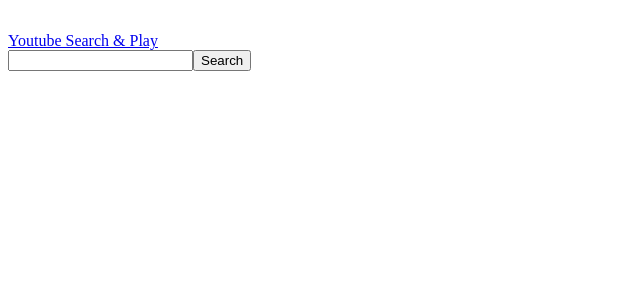
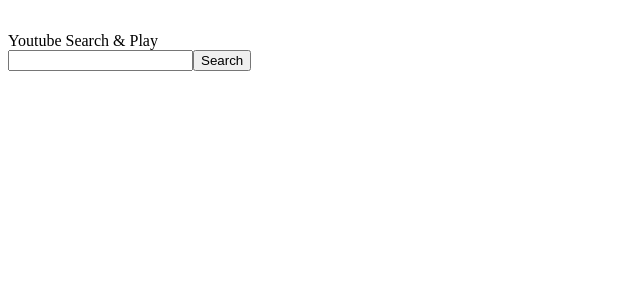
Before and after one commit to 2pow4/minju-youtube-clone, a React app: page / in a window 1280 px wide. Shown: the top 300 px of the page, without its empty margins (0-640 px from the left). Built offline with nearby package versions, Linux system fonts and the light colour scheme.

Commit message:
<fix>:Change event as onClick

```diff
--- a/src/jsx/App.jsx
+++ b/src/jsx/App.jsx
@@ -72,7 +72,7 @@
             <div>
                 <div>
                     <span onClick={this.handleStop} style={{visibility : this.state.playerEnable ? 'visible': 'hidden'}}> 뒤로가기</span>
-                    <a href="#"><div id="banner"> Youtube Search & Play </div></a>
+                    <div onClick={()=>{window.location.reload()}}id="banner"> Youtube Search & Play </div>
                 </div>
                 <Search handleSearch={this.handleSearch}/>
                 {showView}
```
